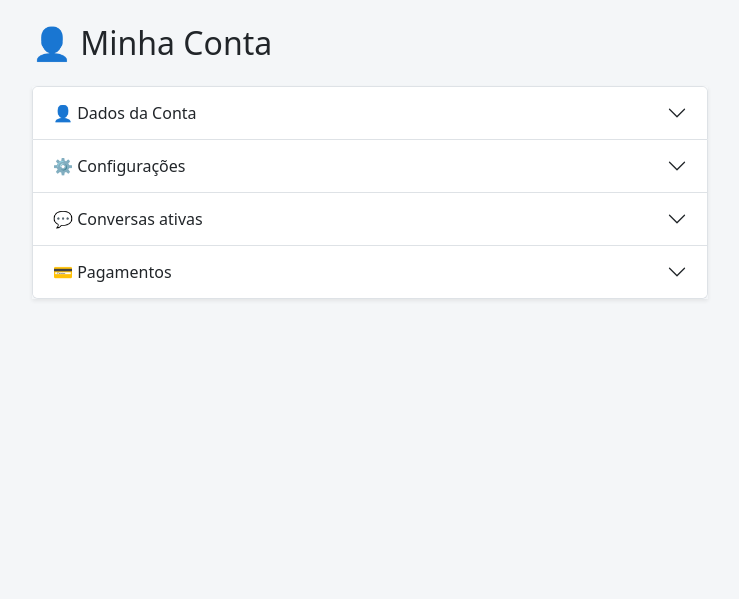
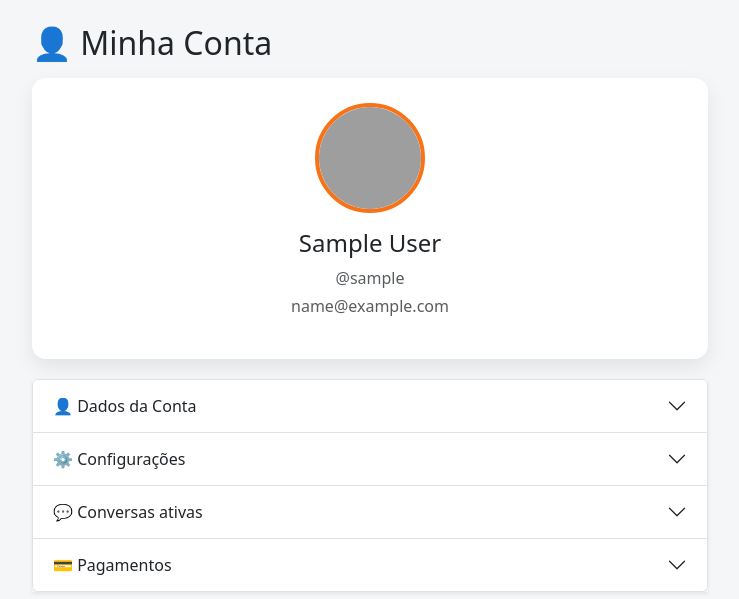
Before and after one commit to ssdevelin-collab/CHAMO, a Django app: page /perfil/ in a window 1280 px wide. Shown: the top 599 px of the page, without its empty margins (270-1009 px from the left). Run offline with Django 5.2, Linux system fonts and the light colour scheme; the visitor is signed in with stand-in values (Sample User, id 1); data that the repository does not hold is empty; grey boxes are pictures that could not be loaded.

Commit message:
dash do prestador e cliente front continuação em andamento

```diff
--- a/accounts/models.py
+++ b/accounts/models.py
@@ -1,5 +1,6 @@
 from django.contrib.auth.models import AbstractUser
 from django.db import models
+from django.conf import settings
 
 
 # =========================
@@ -67,39 +68,51 @@ class User(AbstractUser):
 class PrestadorProfile(models.Model):
 
     usuario = models.OneToOneField(
-        User,
+        settings.AUTH_USER_MODEL,
         on_delete=models.CASCADE,
         related_name='perfil_prestador'
     )
 
-    nome_empresa = models.CharField(max_length=200)
-
-    descricao = models.TextField()
-
-    categoria = models.CharField(max_length=100)
-
-    cidade = models.CharField(max_length=100)
 
     foto = models.ImageField(
-        upload_to='prestadores/',
-        blank=True,
-        null=True
+    upload_to='perfil/',
+    null=True,
+    blank=True
+    )
+
+    nome_empresa = models.CharField(
+        max_length=200,
+        blank=True
+    )
+
+    descricao = models.TextField(
+        blank=True
+    )
+
+    categoria = models.CharField(
+        max_length=100,
+        blank=True
+    )
+
+    cidade = models.CharField(
+        max_length=100,
+        blank=True
     )
 
     ativo = models.BooleanField(default=True)
 
-    # localização (para busca por proximidade)
     latitude = models.FloatField(null=True, blank=True)
     longitude = models.FloatField(null=True, blank=True)
 
     criado_em = models.DateTimeField(auto_now_add=True)
 
     def __str__(self):
-        return self.nome_empresa
+        return self.usuario.username
+
 
 
 # =========================
-# AVALIAÇÃO DE PRESTADORES
+# AVALIAÇÃO DE PRESTADOR
 # =========================
 
 class Avaliacao(models.Model):
@@ -111,7 +124,7 @@ class Avaliacao(models.Model):
     )
 
     cliente = models.ForeignKey(
-        User,
+        settings.AUTH_USER_MODEL,
         on_delete=models.CASCADE
     )
 
@@ -122,4 +135,14 @@ class Avaliacao(models.Model):
     criado_em = models.DateTimeField(auto_now_add=True)
 
     def __str__(self):
-        return f"Avaliação {self.nota}⭐ para {self.prestador.nome_empresa}"
+        return f"{self.nota}⭐ para {self.prestador.usuario.username}"
+class ClienteProfile(models.Model):
+    usuario = models.OneToOneField(
+        settings.AUTH_USER_MODEL,
+        on_delete=models.CASCADE,
+        related_name='perfil_cliente'
+    )
+    foto = models.ImageField(upload_to='perfil/', null=True, blank=True)
+
+    def __str__(self):
+        return self.usuario.username
--- a/accounts/urls.py
+++ b/accounts/urls.py
@@ -16,6 +16,7 @@ urlpatterns = [
     path('perfil-prestador/', views.perfil_prestador, name='perfil_prestador'),
     path('excluir-conta/', views.excluir_conta, name='excluir_conta'),
     path('perfil/', views.perfil_usuario, name='perfil'),
+    path('perfil/', views.perfil, name='perfil'),
 ]
 if settings.DEBUG:
     urlpatterns += static(settings.MEDIA_URL, document_root=settings.MEDIA_ROOT)
--- a/accounts/views.py
+++ b/accounts/views.py
@@ -183,3 +183,24 @@ def excluir_conta(request):
     user = request.user
     user.delete()
     return redirect('login')
+@login_required
+def perfil(request):
+
+    user = request.user
+
+    prestador = None
+    cliente = None
+
+    if hasattr(user, 'perfil_prestador'):
+        prestador = user.perfil_prestador
+
+    if hasattr(user, 'perfil_cliente'):
+        cliente = user.perfil_cliente
+
+    context = {
+        'user': user,
+        'prestador': prestador,
+        'cliente': cliente
+    }
+
+    return render(request, 'accounts/perfil.html', context)
--- a/config/settings.py
+++ b/config/settings.py
@@ -139,8 +139,7 @@ AUTH_USER_MODEL = 'accounts.User'
 LOGIN_URL = '/login/'
 LOGIN_REDIRECT_URL = 'accounts:dashboard'
 LOGOUT_REDIRECT_URL = 'accounts:home'
-MEDIA_URL = '/media/'
-MEDIA_ROOT = os.path.join(BASE_DIR, 'media')
+
 
 ASGI_APPLICATION = 'config.asgi.application'  # troque CHAMO pelo nome do seu projeto
 
--- a/config/urls.py
+++ b/config/urls.py
@@ -2,7 +2,12 @@ from django.contrib import admin
 from django.urls import path, include
 from django.contrib.auth import views as auth_views
 
+from django.conf import settings
+from django.conf.urls.static import static
+
+
 urlpatterns = [
+
     path('admin/', admin.site.urls),
 
     # tela inicial (login)
@@ -13,7 +18,7 @@ urlpatterns = [
     # sistema de autenticação do django
     path('accounts/', include('django.contrib.auth.urls')),
 
-    # rotas do seu app
+    # rotas do app accounts
     path('', include('accounts.urls')),
 
     # serviços
@@ -22,3 +27,12 @@ urlpatterns = [
     # chat
     path('', include('chat.urls')),
 ]
+
+
+# SERVIR ARQUIVOS DE MEDIA (FOTOS DE PERFIL)
+
+if settings.DEBUG:
+    urlpatterns += static(
+        settings.MEDIA_URL,
+        document_root=settings.MEDIA_ROOT
+    )
--- a/templates/accounts/perfil.html
+++ b/templates/accounts/perfil.html
@@ -16,6 +16,27 @@ background:#f4f6f8;
 font-family:system-ui;
 }
 
+/* CARD PERFIL */
+
+.perfil-header{
+background:white;
+border-radius:14px;
+padding:25px;
+text-align:center;
+box-shadow:0 8px 20px rgba(0,0,0,0.08);
+margin-bottom:20px;
+}
+
+.foto-perfil{
+width:110px;
+height:110px;
+border-radius:50%;
+object-fit:cover;
+border:4px solid #F97316;
+}
+
+/* BOTÃO */
+
 .btn-orange{
 background:#F97316;
 color:white;
@@ -27,10 +48,14 @@ background:#EA580C;
 color:white;
 }
 
+/* CARDS */
+
 .card{
 border-radius:12px;
 border:none;
 }
+
+/* ACCORDION */
 
 .accordion-button:not(.collapsed){
 background:#fff7ed;
@@ -45,7 +70,32 @@ color:#ea580c;
 
 <div class="container mt-4" style="max-width:700px">
 
-<h2 class="mb-4">👤 Minha Conta</h2>
+<h2 class="mb-3">👤 Minha Conta</h2>
+
+
+<!-- CABEÇALHO DO PERFIL -->
+
+<div class="perfil-header">
+{% if user.foto %}
+<img src="{{ user.foto.url }}" class="foto-perfil">
+{% else %}
+<img src="https://cdn-icons-png.flaticon.com/512/847/847969.png" class="foto-perfil">
+{% endif %}
+
+<h4 class="mt-3">
+{{ user.first_name }} {{ user.last_name }}
+</h4>
+
+<p class="text-muted mb-1">
+@{{ user.username }}
+</p>
+
+<p class="text-muted">
+{{ user.email }}
+</p>
+
+</div>
+
 
 <div class="accordion shadow-sm" id="perfilAccordion">
 
```
Also changed, not shown: accounts/forms.py (+8 -4 lines), accounts/migrations/0004_alter_prestadorprofile_categoria_and_more.py (added), accounts/migrations/0005_delete_clienteprofile.py (added), accounts/migrations/0006_alter_prestadorprofile_foto_clienteprofile.py (added).
